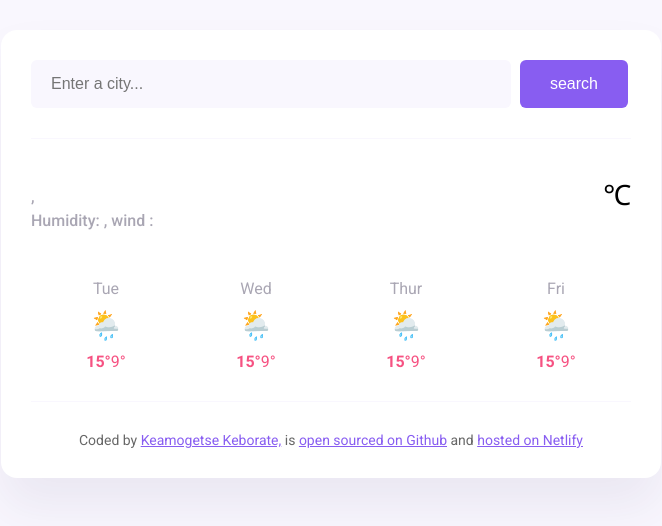
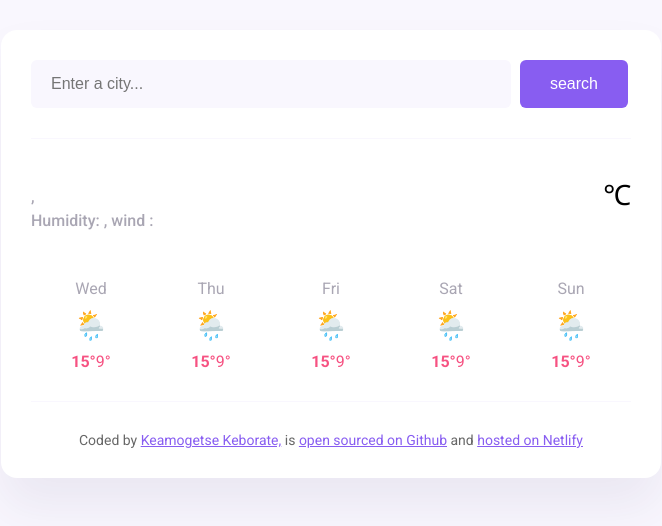
Before and after one commit to Kate465/Weather-Forecast, a plain HTML site: page index.html in a window 1280 px wide. Shown: the whole page, without its empty margins (309-971 px from the left). Drawn offline with nearby package versions, Linux system fonts and the light colour scheme; no server answers.

Commit message:
injected forecast HTML from Javascript

```diff
--- a/index.html
+++ b/index.html
@@ -45,48 +45,7 @@
             <div class="weather-app-unit">℃</div>
           </div>
         </div>
-        <div class="weather-forecast">
-          <div class="weather-forecast-day">
-            <div class="weather-forecast-date">Tue</div>
-            <div class="weather-forecast-icon">🌦️</div>
-            <div class="weather-forecast-temperatures">
-              <div class="weather-forecast-temperature">
-                <strong>15°</strong>
-              </div>
-              <div class="weather-forecast-temperature">9°</div>
-            </div>
-          </div>
-          <div class="weather-forecast-day">
-            <div class="weather-forecast-date">Wed</div>
-            <div class="weather-forecast-icon">🌦️</div>
-            <div class="weather-forecast-temperatures">
-              <div class="weather-forecast-temperature">
-                <strong>15°</strong>
-              </div>
-              <div class="weather-forecast-temperature">9°</div>
-            </div>
-          </div>
-          <div class="weather-forecast-day">
-            <div class="weather-forecast-date">Thur</div>
-            <div class="weather-forecast-icon">🌦️</div>
-            <div class="weather-forecast-temperatures">
-              <div class="weather-forecast-temperature">
-                <strong>15°</strong>
-              </div>
-              <div class="weather-forecast-temperature">9°</div>
-            </div>
-          </div>
-          <div class="weather-forecast-day">
-            <div class="weather-forecast-date">Fri</div>
-            <div class="weather-forecast-icon">🌦️</div>
-            <div class="weather-forecast-temperatures">
-              <div class="weather-forecast-temperature">
-                <strong>15°</strong>
-              </div>
-              <div class="weather-forecast-temperature">9°</div>
-            </div>
-          </div>
-        </div>
+        <div class="weather-forecast" id="forecast"></div>
       </main>
       <footer>
         Coded by
--- a/src/index.js
+++ b/src/index.js
@@ -51,7 +51,33 @@ function handleSearchSubmit(event) {
 
   searchCity(searchInput.value);
 }
+
+function displayForecast() {
+  let days = ["Wed", "Thu", "Fri", "Sat", "Sun"];
+  let forecastHtml = " ";
+
+  days.forEach(function (day) {
+    forecastHtml =
+      forecastHtml +
+      ` <div class="weather-forecast-day">
+            <div class="weather-forecast-date">${day}</div>
+            <div class="weather-forecast-icon">🌦️</div>
+            <div class="weather-forecast-temperatures">
+              <div class="weather-forecast-temperature">
+                <strong>15°</strong>
+              </div>
+              <div class="weather-forecast-temperature">9°</div>
+            </div>
+          </div>
+          `;
+  });
+
+  let forecastElement = document.querySelector("#forecast");
+  forecastElement.innerHTML = forecastHtml;
+}
+
 let searchFormElement = document.querySelector("#search-form");
 searchFormElement = addEventListener("submit", handleSearchSubmit);
 
 searchCity("Gaborone");
+displayForecast();
```
